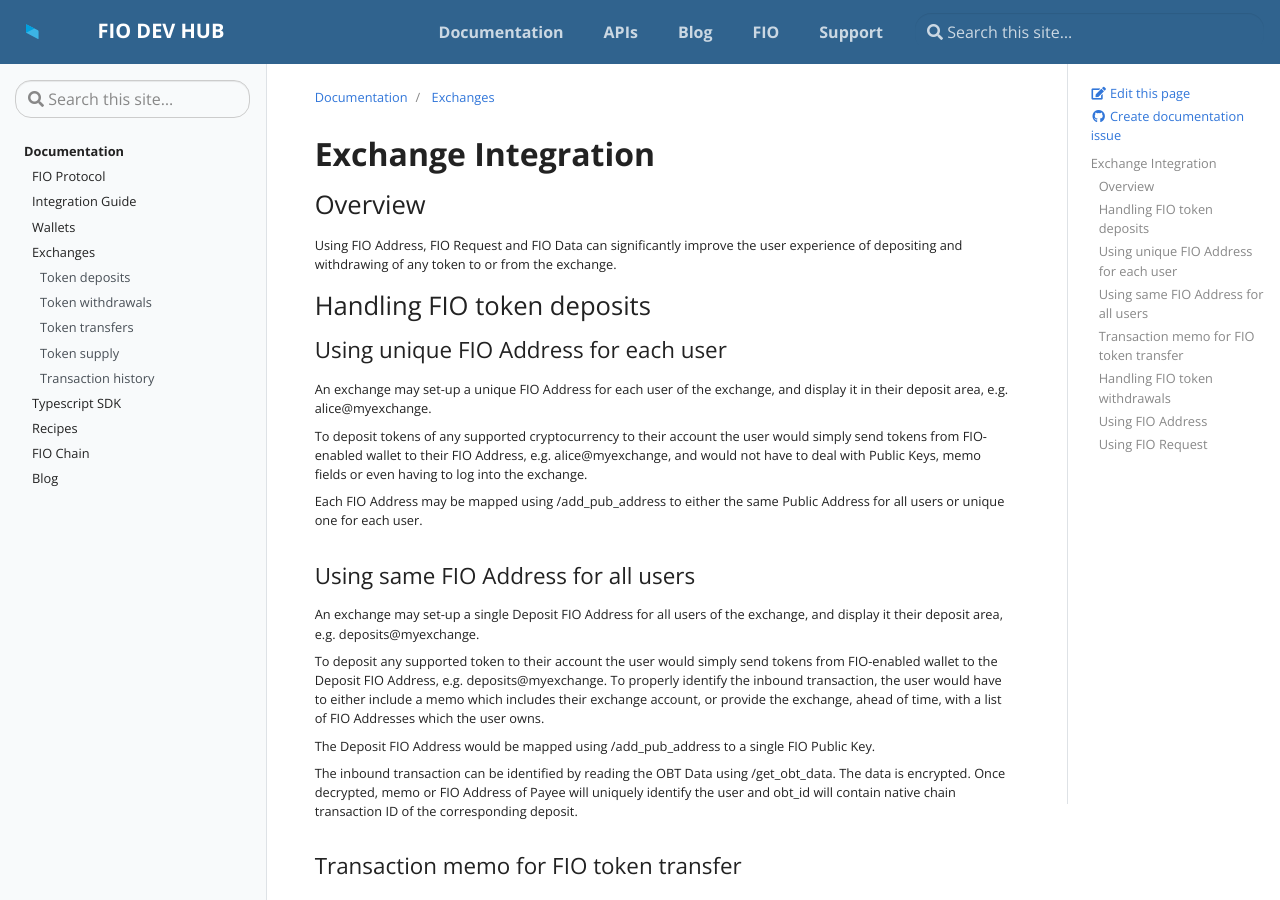
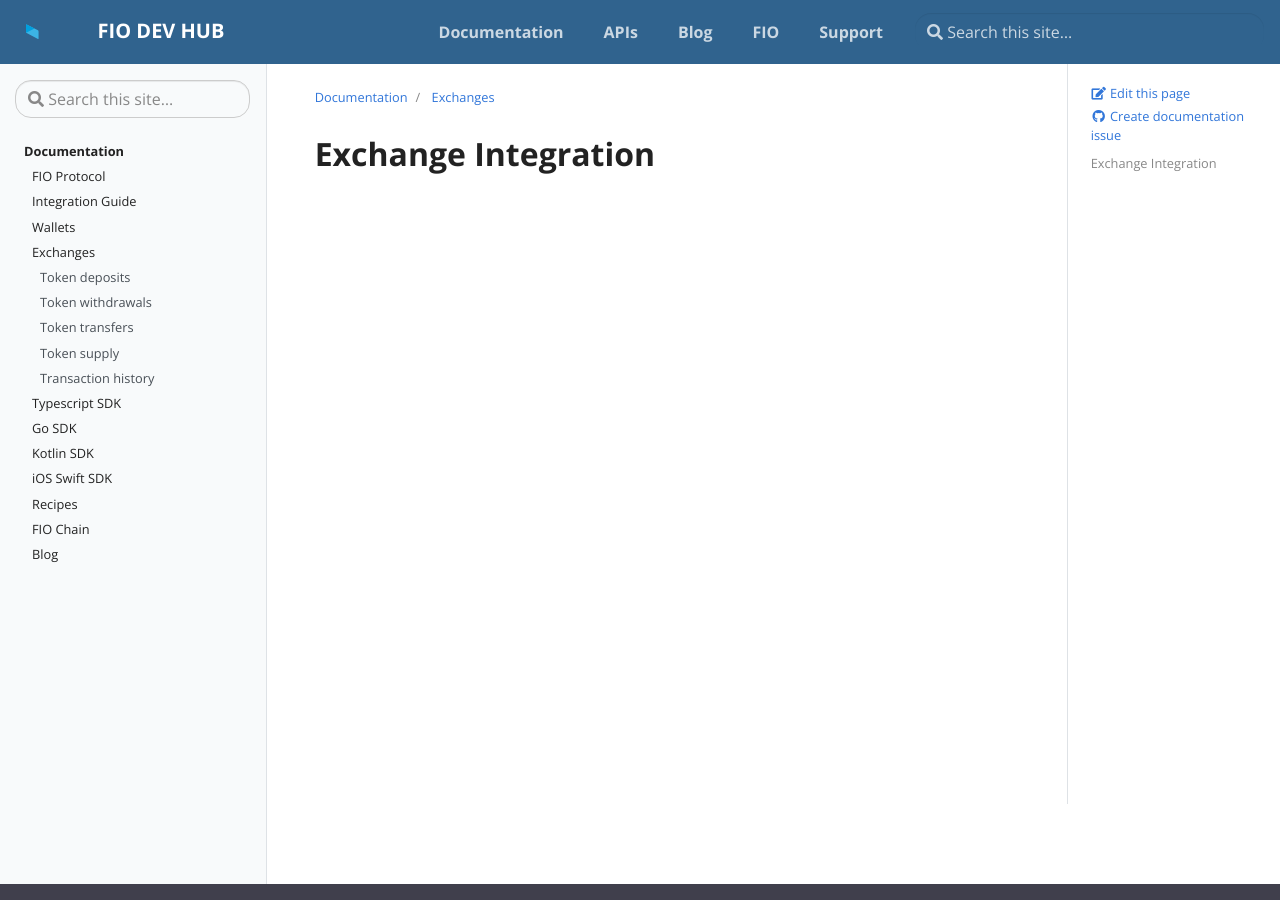
Before and after one commit to fioprotocol/fio-devhub, a Jekyll site: the page built from _docs/exchanges/index.md, in a window 1280 px wide and 900 px high. Built offline with Jekyll 4.4.1, drawn with Linux system fonts in a browser that asks for light colours; some of the changed text lies outside the part shown.

Commit message:
New sdk doc dirs

```diff
--- a/_data/toc.yml
+++ b/_data/toc.yml
@@ -68,12 +68,18 @@
         - title: Transaction history
           url: "docs/exchanges/txn-history"
     - title: "Typescript SDK"
-      url: "docs/typescript"
+      url: "docs/sdk-typescript"
       children:
         - title: Using the Typescript SDK
-          url: "docs/typescript/sdk-js-using"
+          url: "docs/sdk-typescript/sdk-js-using"
         - title: Fio Request Example
-          url: "docs/typescript/fio-request-example"
+          url: "docs/sdk-typescript/fio-request-example"
+    - title: "Go SDK"
+      url: "docs/sdk-go"
+    - title: "Kotlin SDK"
+      url: "docs/sdk-kotlin"
+    - title: "iOS Swift SDK"
+      url: "docs/sdk-swift"
     - title: "Recipes"
       url: "docs/recipes"
       children:
--- a/_docs/exchanges/index.md
+++ b/_docs/exchanges/index.md
@@ -4,43 +4,3 @@ description: Exchange Integration
 ---
 
 # Exchange Integration
-
-## Overview
-
-Using FIO Address, FIO Request and FIO Data can significantly improve the user experience of depositing and withdrawing of any token to or from the exchange.
-
-## Handling FIO token deposits
-
-### Using unique FIO Address for each user
-
-An exchange may set-up a unique FIO Address for each user of the exchange, and display it in their deposit area, e.g. alice@myexchange.
-
-To deposit tokens of any supported cryptocurrency to their account the user would simply send tokens from FIO-enabled wallet to their FIO Address, e.g. alice@myexchange, and would not have to deal with Public Keys, memo fields or even having to log into the exchange.
-
-Each FIO Address may be mapped using /add_pub_address to either the same Public Address for all users or unique one for each user.
-
-### Using same FIO Address for all users
-
-An exchange may set-up a single Deposit FIO Address for all users of the exchange, and display it their deposit area, e.g. deposits@myexchange.
-
-To deposit any supported token to their account the user would simply send tokens from FIO-enabled wallet to the Deposit FIO Address, e.g. deposits@myexchange. To properly identify the inbound transaction, the user would have to either include a memo which includes their exchange account, or provide the exchange, ahead of time, with a list of FIO Addresses which the user owns.
-
-The Deposit FIO Address would be mapped using /add_pub_address to a single FIO Public Key.
-
-The inbound transaction can be identified by reading the OBT Data using /get_obt_data. The data is encrypted. Once decrypted, memo or FIO Address of Payee will uniquely identify the user and obt_id will contain native chain transaction ID of the corresponding deposit.
-
-### Transaction memo for FIO token transfer
-
-/transfer_tokens_pub_key does not accept a memo field. To attach a memo to a FIO token transfer, a /record_obt_data transaction should be sent after the tokens are transferred and include the token transfer transaction id. /record_obt_data requires that both payer and payee have a FIO Address. If either party does not have a FIO Address transfer of memo is not supported.
-
-## Handling FIO token withdrawals
-
-### Using FIO Address
-
-With this option, the user’s withdrawal area on the exchange would ask for a FIO Address and the amount of withdrawals of any token. Once FIO Address is entered, the corresponding public address for that chain is looked-up using /get_pub_address and the transfer is executed on the native chain.
-
-### Using FIO Request
-
-If users of exchange were assigned unique FIO Addresses or if users provided the exchange, ahead of time, with a list of FIO Addresses which the user owns, they could send a FIO Request from their wallet to the exchange’s FIO Address (either generic, e.g. withdrawals@myexchange, or unique, e.g. alice@myexchange).
-
-The user would then login to the exchange and approve the FIO Request. Once approved, the exchange would execute the transfer on the native chain.
```
Also changed, not shown: _docs/fio-protocol/voting.md (+1 -1 lines), _docs/integration-guide/registration.md (+1 -1 lines), _docs/sdk-go/index.md (added, +8 -0 lines), _docs/sdk-kotlin/index.md (added, +8 -0 lines), _docs/sdk-swift/index.md (added, +8 -0 lines), _docs/sdk-typescript/fio-request-example.md (renamed from _docs/typescript/fio-request-example.md), _docs/sdk-typescript/index.md (renamed from _docs/typescript/index.md), _docs/sdk-typescript/sdk-js-using.md (renamed from _docs/typescript/sdk-js-using.md).
